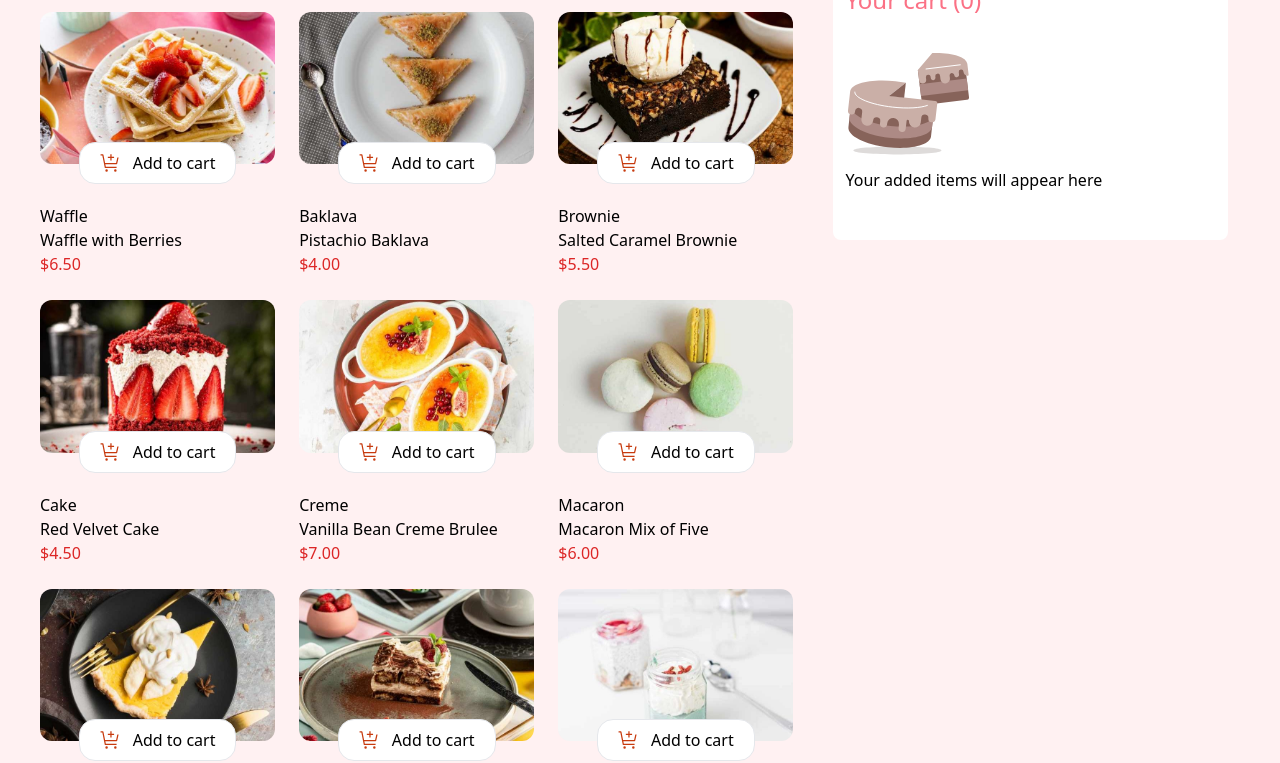
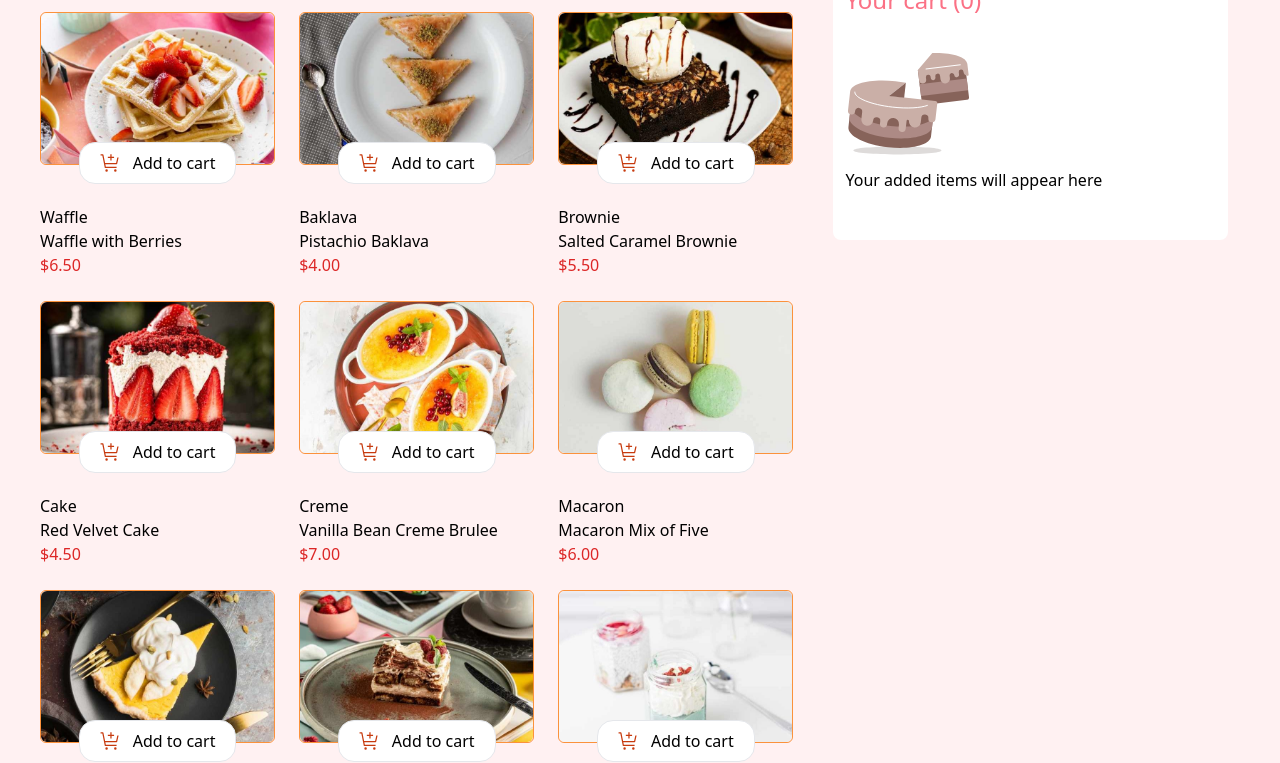
Before and after one commit to Quwambinuyo/product-list-with-cart, a website with bundled scripts: page index.html in a window 1280 px wide. Shown: the part 72-835 px from the top of the page. Built offline with nearby package versions, Linux system fonts and the light colour scheme.

Commit message:
Fixed javasrcipt to load tailwindcss styles

```diff
--- a/package.json
+++ b/package.json
@@ -11,8 +11,6 @@
   "author": "",
   "license": "ISC",
   "devDependencies": {
-    "prettier": "^3.3.3",
-    "prettier-plugin-tailwindcss": "^0.6.8",
     "tailwindcss": "^3.4.14"
   }
 }
--- a/scripts/shop.js
+++ b/scripts/shop.js
@@ -12,23 +12,24 @@ const cart = getCartfromStorage();
 products.forEach((product) => {
   const productContainer = document.querySelector(".product-container");
   productContainer.innerHTML += `<div class="space-y-10">
-            <div class="relative">
+            <div class="relative border border-orange-400 rounded-md">
               <img
                 class="md:hidden sm:rounded-md"
                 src="${product.image}"
                 alt=""
               />
               <img
-                class="hidden md:inline rounded-xl"
+                class="hidden  md:inline sm:rounded-md"
                 src="${product.image}"
                 alt=""
               />
+
 
               <div
                 class="absolute right-0 left-0 -bottom-5 flex justify-center "
               >
           <button
-              class="js-add-to-cart flex items-center gap-3 bg-white px-5 py-2 rounded-2xl border border-red-600"
+              class="js-add-to-cart flex items-center gap-3 bg-white px-5 py-2 rounded-2xl border active:border-orange-600 active:bg-orange-600 "
               data-product-id="${product.id}"
               >
              <img src="./images/icon-add-to-cart.svg" alt="" /> Add to cart
--- a/tailwind.config.js
+++ b/tailwind.config.js
@@ -1,6 +1,6 @@
 /** @type {import('tailwindcss').Config} */
 module.exports = {
-  content: ["./*.html"],
+  content: ["./*.html", "./scripts/**/*.js"],
   theme: {
     screens: {
       sm: "480px",
```
Also changed, not shown: stylesheet/style.css.
